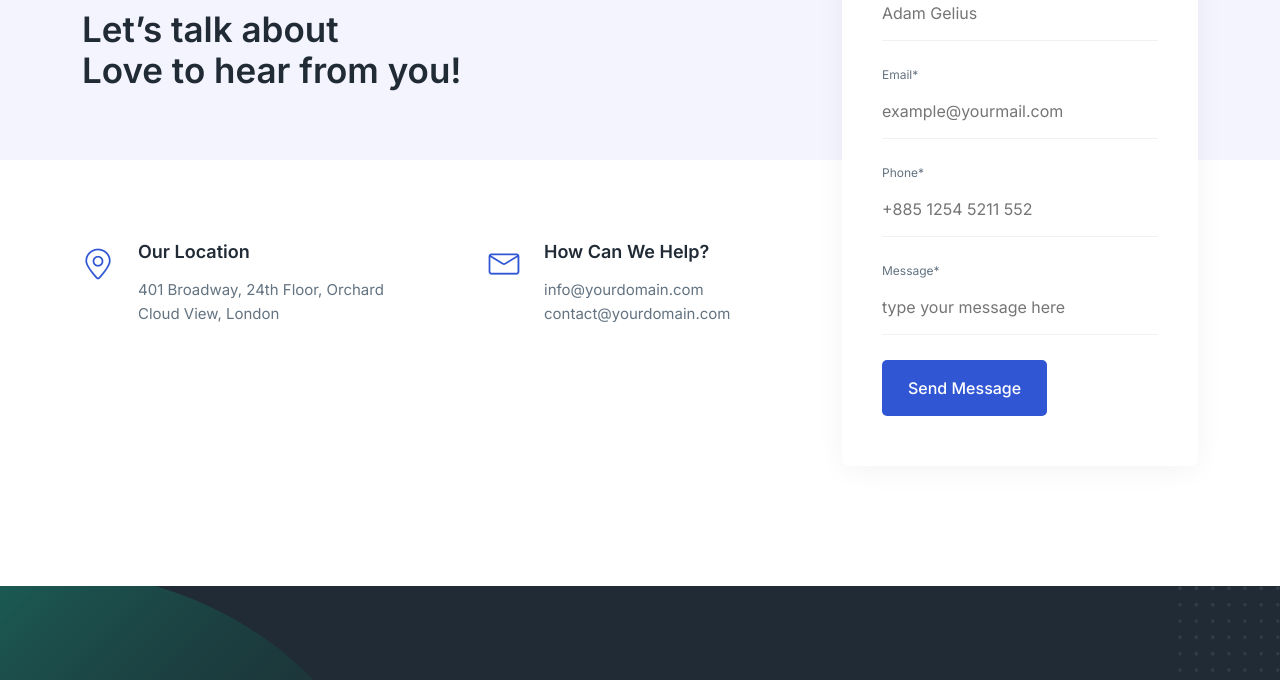
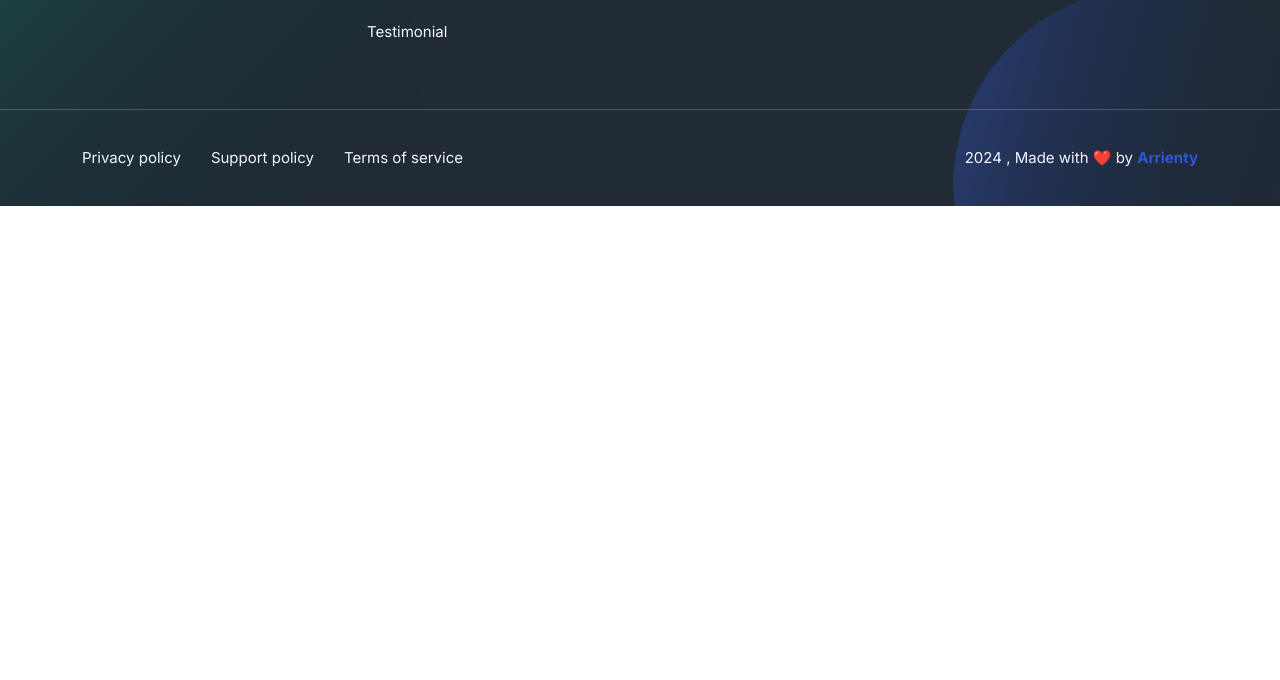
Before and after one commit to rynnxz/komingfo, a plain HTML site: page index.html in a window 1280 px wide. Shown: the part 5097-5777 px from the top of the page. After the commit the page ends 5303 px from the top, so only its background shows below. Drawn offline with nearby package versions, Linux system fonts and the light colour scheme.

Commit message:
hapus contact

```diff
--- a/index.html
+++ b/index.html
@@ -612,94 +612,6 @@
     </section>
     <!-- ====== Team End ====== -->
 
-    <!-- ====== Contact Start ====== -->
-    <section id="contact" class="ud-contact">
-      <div class="container">
-        <div class="row align-items-center">
-          <div class="col-xl-8 col-lg-7">
-            <div class="ud-contact-content-wrapper">
-              <div class="ud-contact-title">
-                <span>CONTACT US</span>
-                <h2>
-                  Let’s talk about <br />
-                  Love to hear from you!
-                </h2>
-              </div>
-              <div class="ud-contact-info-wrapper">
-                <div class="ud-single-info">
-                  <div class="ud-info-icon">
-                    <i class="lni lni-map-marker"></i>
-                  </div>
-                  <div class="ud-info-meta">
-                    <h5>Our Location</h5>
-                    <p>401 Broadway, 24th Floor, Orchard Cloud View, London</p>
-                  </div>
-                </div>
-                <div class="ud-single-info">
-                  <div class="ud-info-icon">
-                    <i class="lni lni-envelope"></i>
-                  </div>
-                  <div class="ud-info-meta">
-                    <h5>How Can We Help?</h5>
-                    <p>info@yourdomain.com</p>
-                    <p>contact@yourdomain.com</p>
-                  </div>
-                </div>
-              </div>
-            </div>
-          </div>
-          <div class="col-xl-4 col-lg-5">
-            <div
-              class="ud-contact-form-wrapper wow fadeInUp"
-              data-wow-delay=".2s"
-            >
-              <h3 class="ud-contact-form-title">Send us a Message</h3>
-              <form class="ud-contact-form">
-                <div class="ud-form-group">
-                  <label for="fullName">Full Name*</label>
-                  <input
-                    type="text"
-                    name="fullName"
-                    placeholder="Adam Gelius"
-                  />
-                </div>
-                <div class="ud-form-group">
-                  <label for="email">Email*</label>
-                  <input
-                    type="email"
-                    name="email"
-                    placeholder="example@yourmail.com"
-                  />
-                </div>
-                <div class="ud-form-group">
-                  <label for="phone">Phone*</label>
-                  <input
-                    type="text"
-                    name="phone"
-                    placeholder="+885 1254 5211 552"
-                  />
-                </div>
-                <div class="ud-form-group">
-                  <label for="message">Message*</label>
-                  <textarea
-                    name="message"
-                    rows="1"
-                    placeholder="type your message here"
-                  ></textarea>
-                </div>
-                <div class="ud-form-group mb-0">
-                  <button type="submit" class="ud-main-btn">
-                    Send Message
-                  </button>
-                </div>
-              </form>
-            </div>
-          </div>
-        </div>
-      </div>
-    </section>
-    <!-- ====== Contact End ====== -->
-
     <!-- ====== Footer Start ====== -->
     <footer class="ud-footer wow fadeInUp" data-wow-delay=".15s">
       <div class="shape shape-1">
```
